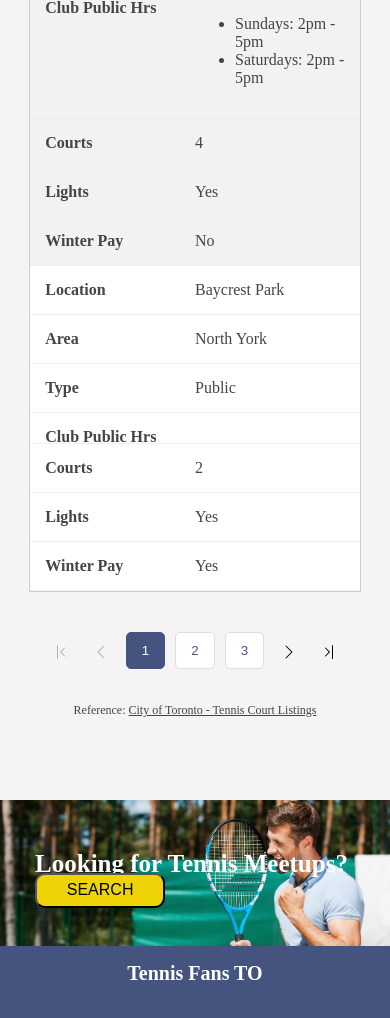
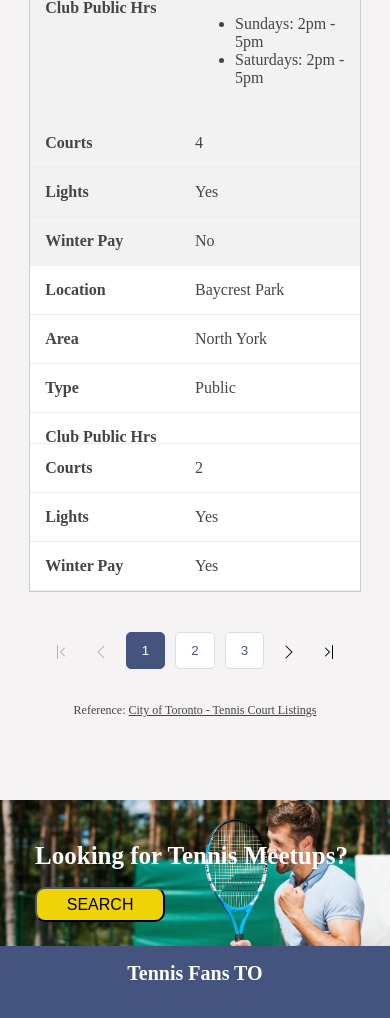
Before and after one commit to Chihiro88G/tennis-fans-to, a React (Create React App) app: page / in a window 390 px wide. Shown: the part 3439-4457 px from the top of the page. Built offline with nearby package versions, Linux system fonts and the light colour scheme.

Commit message:
fixed style in meetup section

```diff
--- a/src/App.css
+++ b/src/App.css
@@ -252,7 +252,7 @@ nav li {
 .search-btn-div {
   position: absolute;
   left: 9%;
-  top: 50%;
+  top: 53%;
 }
 
 .search-btn-div button {
@@ -406,13 +406,14 @@ nav li {
   }
 
   .meetup-section h2 {
-    top: 20%;
+    top: 15%;
+  }
+
+  .search-btn-div {
+    top: 60%;
   }
 
   .search-btn-div button {
-    left: 9%;
-    top: 58%;
-
     width: 130px;
     height: 35px;
   }
```
